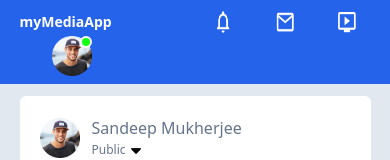
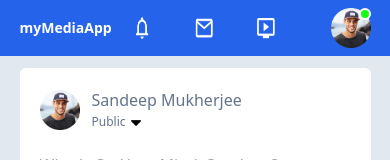
Before and after one commit to Sandeep-android-2000/My-Media-App, a website built with Vite: page index.html in a window 390 px wide. Shown: the top 160 px of the page. Built offline with nearby package versions, Linux system fonts and the light colour scheme.

Commit message:
Update index.html

```diff
--- a/index.html
+++ b/index.html
@@ -54,6 +54,10 @@
 
             div.searchBox {
                 display: none !important;
+            }
+            .navLeft ul{
+                margin-left: 15px !important;
+                margin-right: 15px !important;
             }
             .navLeft ul li img {
                 width: 20px !important;
```
